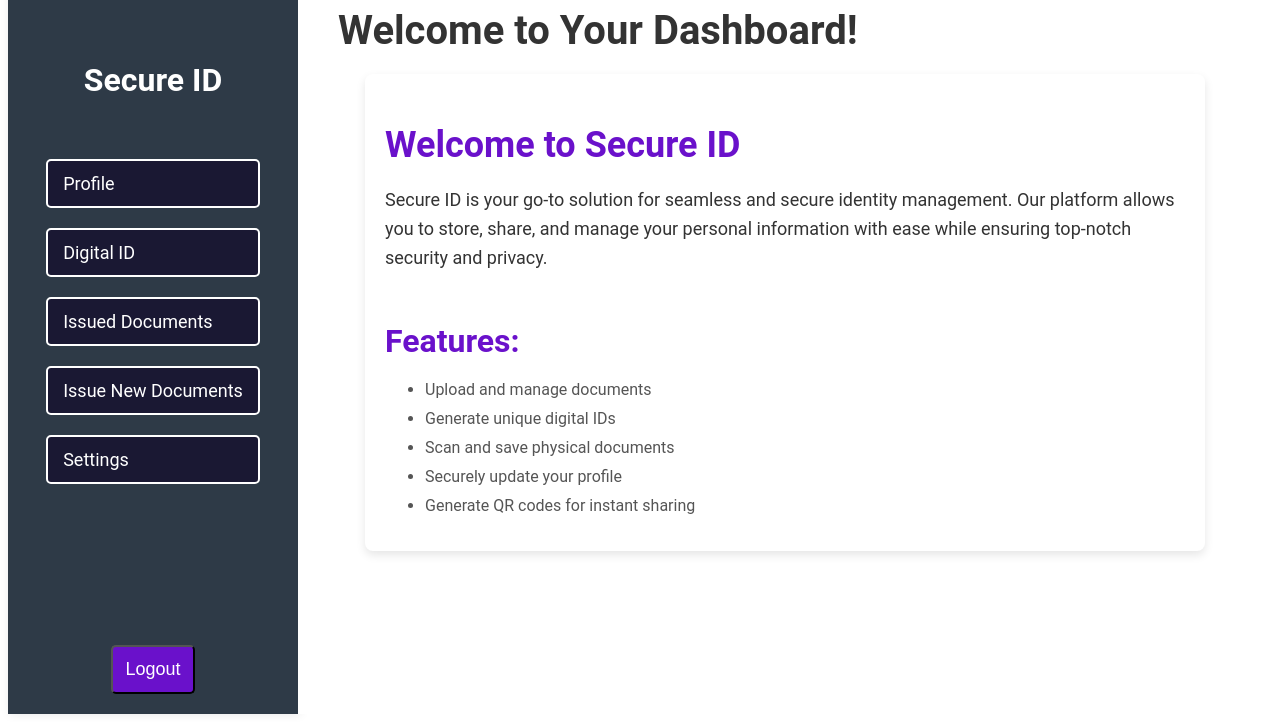
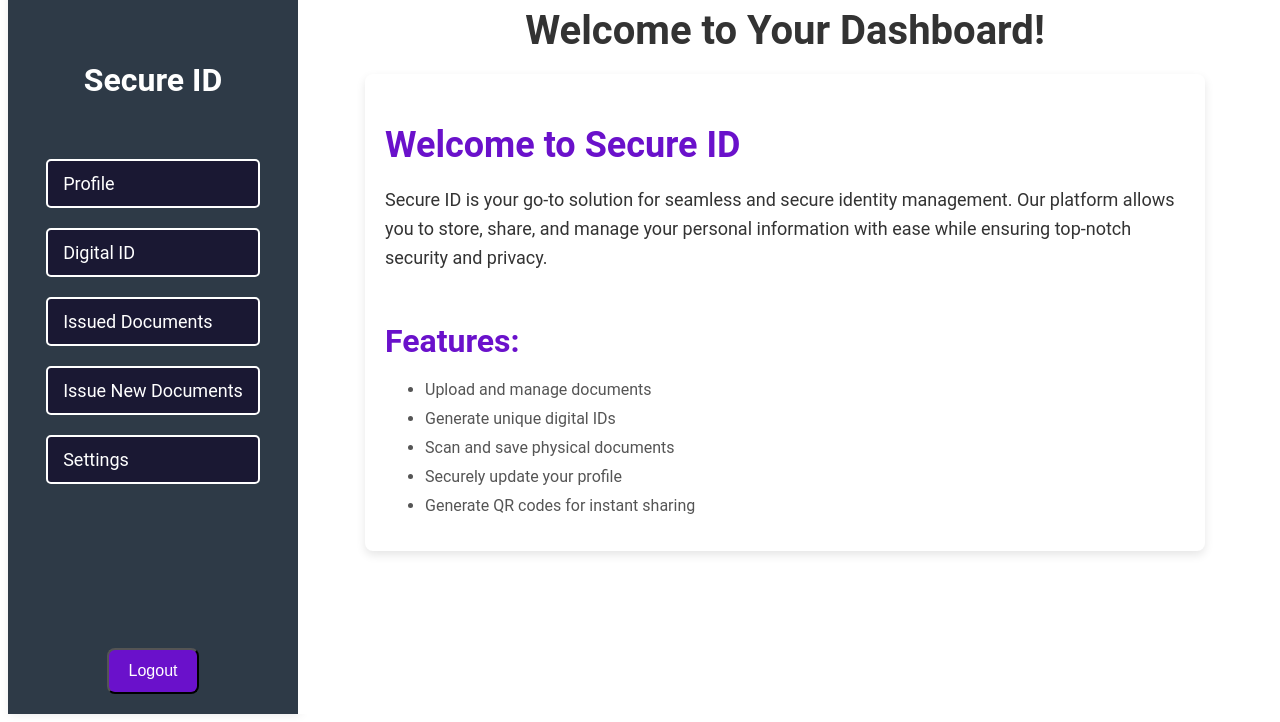
Before and after one commit to RohanBisht33/Mosip_Hackathon, a plain HTML site: page dashboard.html in a window 1280 px wide. Shown: the part 94-816 px from the top of the page. Drawn offline with Linux system fonts and the light colour scheme.

Commit message:
Update dashboard.css
minor changes

```diff
--- a/dashboard.css
+++ b/dashboard.css
@@ -88,6 +88,7 @@ h4 {
     font-weight: 700;
     color: #333;
     margin-bottom: 20px;
+    text-align: center;
 }
 
 h3 {
@@ -96,11 +97,13 @@ h3 {
     margin-top: 50px;
     margin-bottom: 10px;
 }
+
 h1 {
     font-size: 32px; /* Font size adjusted for section headers */
     color: #ffffff;
     margin-top: 50px;
     margin-bottom: 10px;
+    text-align: center;
 }
 
 /* Tab Content */
@@ -120,18 +123,23 @@ h1 {
 }
 
 /* Stylish Button Styling */
-.upload-btn, .scan-btn {
+.upload-btn, .scan-btn ,.btn {
     background-color: #6a11cb; /* Blue button for upload and scan */
-    color: white;
+    color:   white;
     padding: 12px 20px;
     border-radius: 8px;
     font-size: 16px;
     transition: background-color 0.3s;
     cursor: pointer;
     display: inline-block;
+    text-decoration: none;
+    align-items: center;
+    justify-content: center;
 }
 
-    .upload-btn:hover, .scan-btn:hover {
+
+
+    .upload-btn:hover, .scan-btn:hover  {
         background-color: #8e3de6; /* Lighter blue on hover */
     }
 
@@ -311,6 +319,7 @@ h1 {
 .profile-pic-section {
     display: flex;
     align-items: center;
+    justify-content: center;
     gap: 20px;
     margin-bottom: 30px;
 }
```
